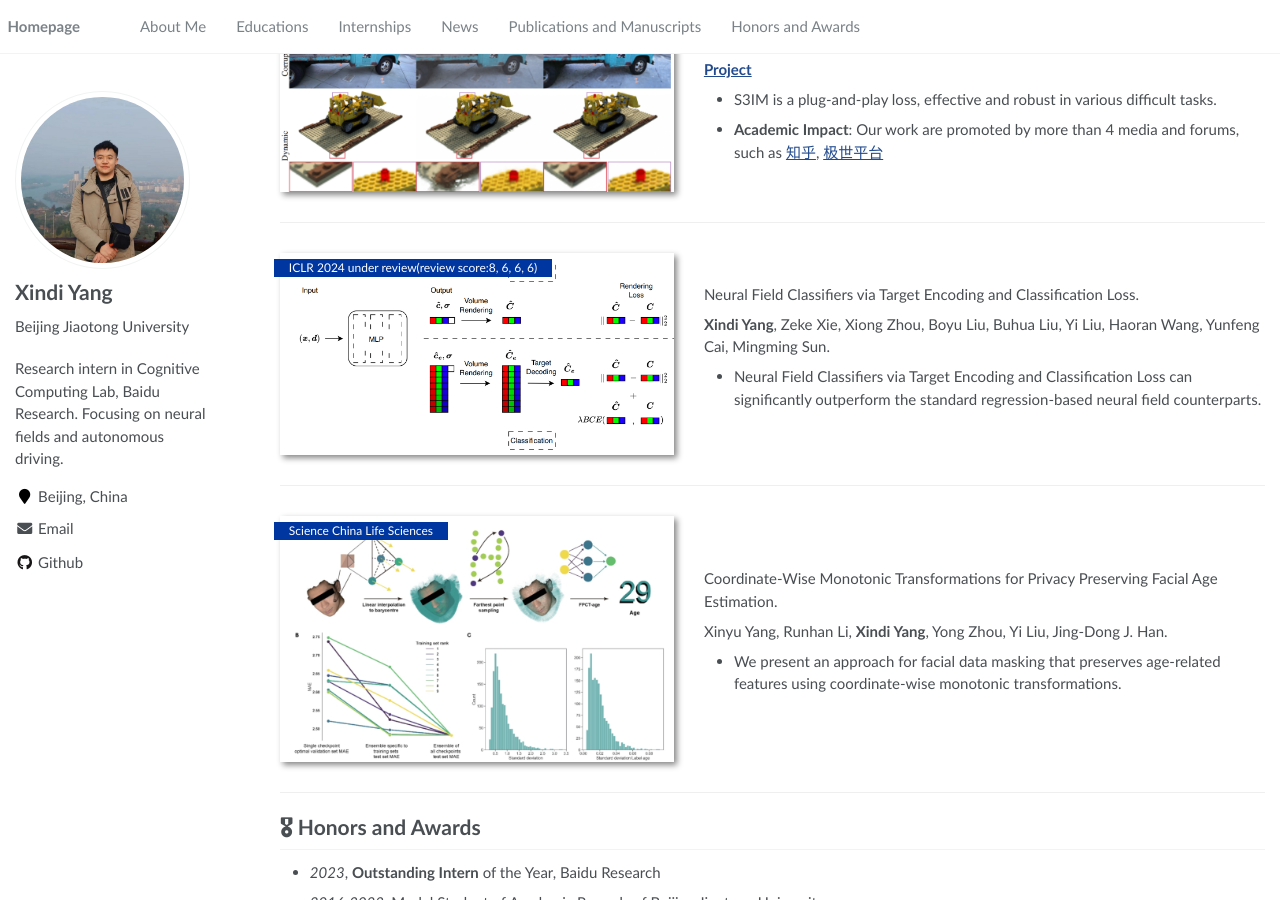
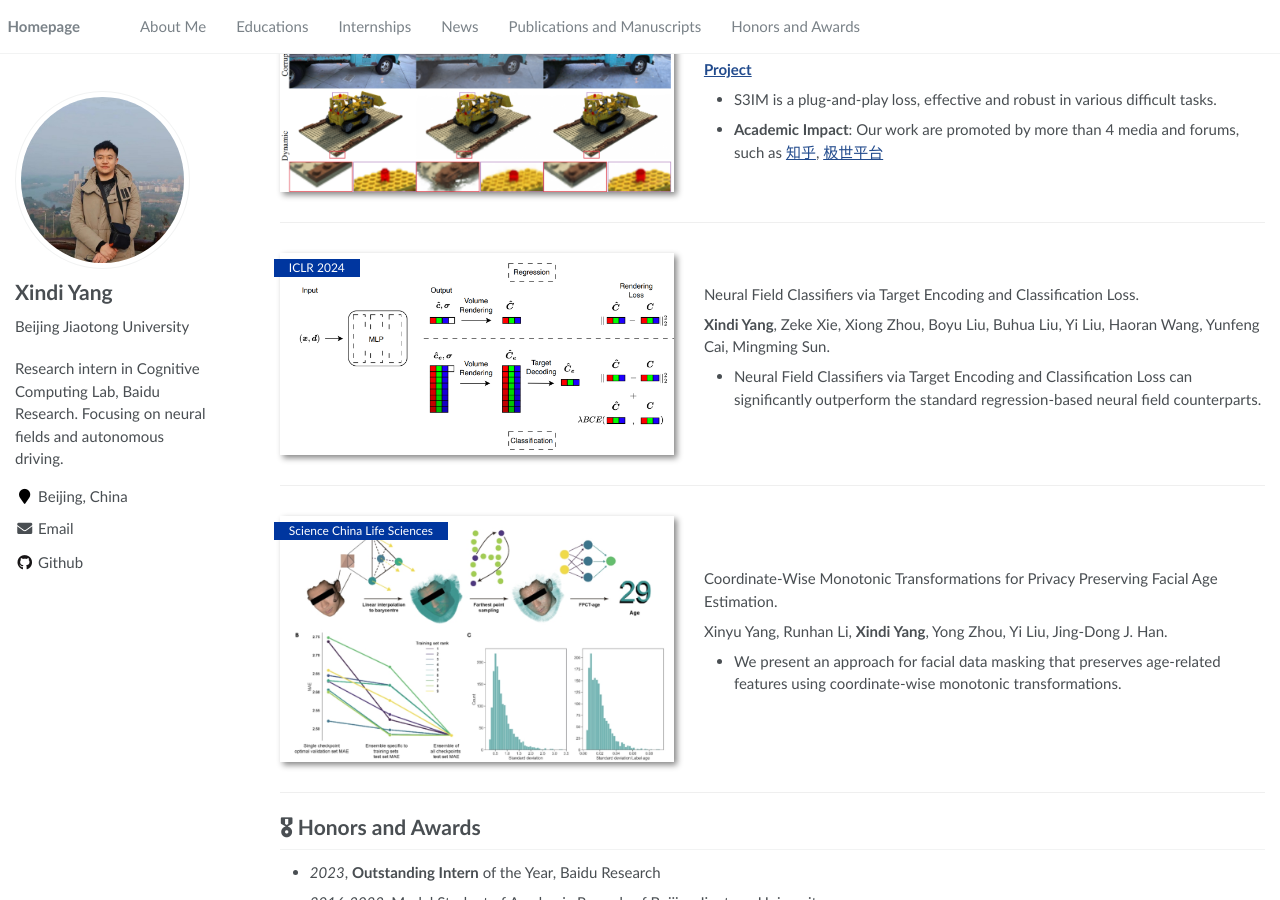
Before and after one commit to Madaoer/Madaoer.github.io, a Jekyll site: the page built from _pages/about.md, in a window 1280 px wide and 900 px high, scrolled down 777 px. Built offline with Jekyll 4.4.1, drawn with Linux system fonts in a browser that asks for light colours.

Commit message:
Update about.md

```diff
--- a/_pages/about.md
+++ b/_pages/about.md
@@ -51,7 +51,7 @@
   </div>
 </div>
 
-<div class='paper-box'><div class='paper-box-image'><div><div class="badge">ICLR 2024 under review(review score:8, 6, 6, 6)</div><img src='/images/paper2_fig.png' alt="sym" width="100%"></div></div>
+<div class='paper-box'><div class='paper-box-image'><div><div class="badge">ICLR 2024</div><img src='/images/paper2_fig.png' alt="sym" width="100%"></div></div>
   <div class='paper-box-text' markdown="1">
 
   Neural Field Classifiers via Target Encoding and Classification Loss.
```
